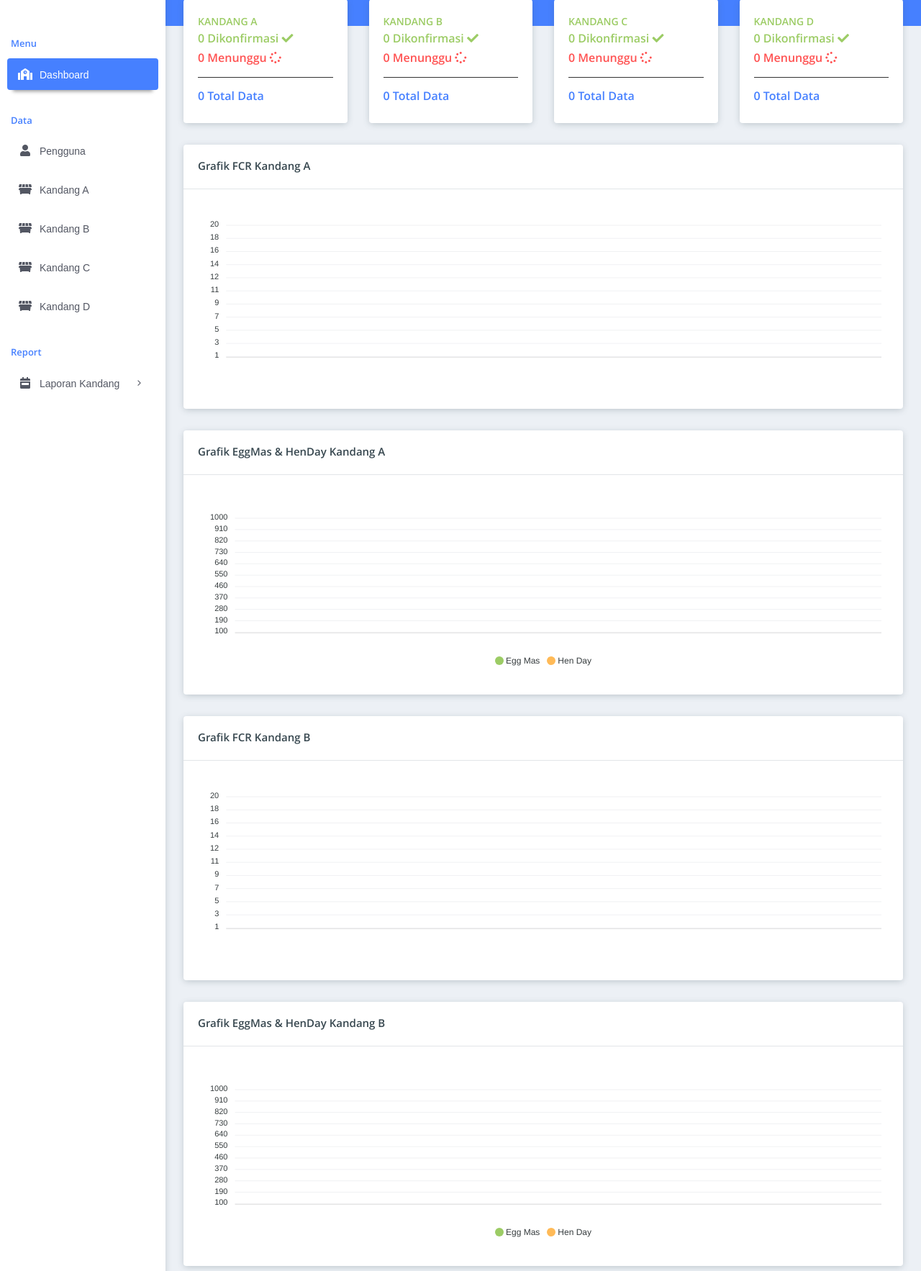
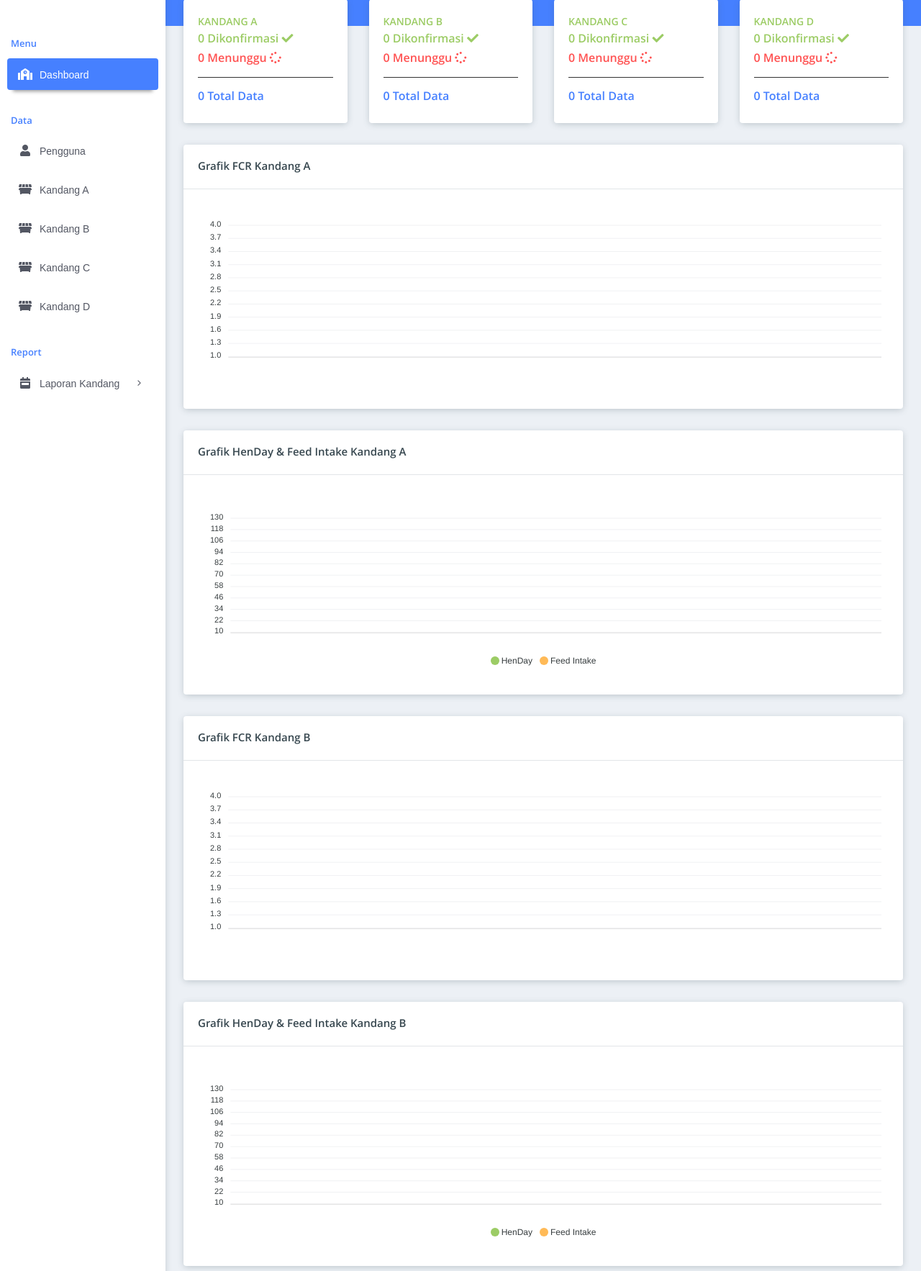
Before and after one commit to zainurroziqin/BUSF-WEB, a PHP site: page /BUF/websites/Dashboard.php in a window 1280 px wide. Shown: the part 154-1920 px from the top of the page at 72% size. Run offline with PHP 8.4, Linux system fonts and the light colour scheme; the visitor is signed in with stand-in values (Sample User, id 1); data that the repository does not hold is empty; some web fonts are replaced.

Commit message:
mengedit besaran sisa

```diff
--- a/websites/Dashboard.php
+++ b/websites/Dashboard.php
@@ -195,7 +195,7 @@
             <div class="col-md-12">
                 <div class="card">
                     <div class="card-header">
-                        <h5>Grafik EggMas & HenDay Kandang A</h5>
+                        <h5>Grafik HenDay & Feed Intake Kandang A</h5>
                     </div>
                     <div class="card-body">
                         <div id="sales-chart-kandangA"></div>
@@ -217,7 +217,7 @@
             <div class="col-md-12">
                 <div class="card">
                     <div class="card-header">
-                        <h5>Grafik EggMas & HenDay Kandang B</h5>
+                        <h5>Grafik HenDay & Feed Intake Kandang B</h5>
                     </div>
                     <div class="card-body">
                         <div id="sales-chart-kandangB"></div>
@@ -239,7 +239,7 @@
             <div class="col-md-12">
                 <div class="card">
                     <div class="card-header">
-                        <h5>Grafik EggMas & HenDay Kandang C</h5>
+                        <h5>Grafik EHenDay & Feed Intake Kandang C</h5>
                     </div>
                     <div class="card-body">
                         <div id="sales-chart-kandangC"></div>
@@ -261,7 +261,7 @@
             <div class="col-md-12">
                 <div class="card">
                     <div class="card-header">
-                        <h5>Grafik EggMas & HenDay Kandang D</h5>
+                        <h5>Grafik HenDay & Feed Intake Kandang D</h5>
                     </div>
                     <div class="card-body">
                         <div id="sales-chart-kandangD"></div>
@@ -281,6 +281,19 @@
 
     $angka = array();
     $s = 1;
+
+    // $kandang_a= query("SELECT * FROM kandang_a WHERE keterangan = 'Terkonfirmasi'");
+
+    // foreach ($kandang_a as $row ):
+    //     $ade =  $row["sisa_1"]+$row["sisa_2"]+$row["sisa_3"]+$row["sisa_4"]+$row["sisa_5"]+$row["sisa_6"];
+    //     $total = $ade/1000;
+
+    // endforeach;
+
+
+
+
+
 
     $dataMinggu = array();
     $dataHenday = array();
@@ -336,18 +349,28 @@
         $GetFCRA[$i] = mysqli_fetch_array($dataFCRA[$i]);
         $FCRA[$i] = $GetFCRA[$i]['JumlahPakan']/$GetFCRA[$i]['JumlahBT'];
 
+        $dataSumSisaA[$i] = mysqli_query($conn, "SELECT SUM(sisa_1) AS sumSisa1, SUM(sisa_2) AS sumSisa2, SUM(sisa_3) AS sumSisa3, SUM(sisa_4) AS sumSisa4, SUM(sisa_5) AS sumSisa5, SUM(sisa_6) AS sumSisa6 FROM kandang_a WHERE id BETWEEN ".$angka[$i-1]." AND ".$angka[$i]);
+        $getSumSisaA[$i] = mysqli_fetch_array($dataSumSisaA[$i]);
+        $sumSisaA[$i] = ($getSumSisaA[$i]['sumSisa1']+$getSumSisaA[$i]['sumSisa2']+$getSumSisaA[$i]['sumSisa3']+$getSumSisaA[$i]['sumSisa4']+$getSumSisaA[$i]['sumSisa5']+$getSumSisaA[$i]['sumSisa6'])/1000;
+        $FIA[$i] = ($GetFCRA[$i]['JumlahPakan']-$sumSisaA[$i])/$jumlahAyamA*1000/7;
+
         $dataEMA[$i] = mysqli_query($conn, "SELECT SUM(berat_telur) AS JumlahBT FROM kandang_a WHERE id BETWEEN ".$angka[$i-1]." AND ".$angka[$i]);
         $GetEMA[$i] = mysqli_fetch_array($dataEMA[$i]);
         $EggMasA[$i] = $GetEMA[$i]['JumlahBT']/$jumlahAyamA * 1000;
 
         $dataHDA[$i] = mysqli_query($conn, "SELECT SUM(jumlah_telur) AS JumlahBT FROM kandang_a WHERE id BETWEEN ".$angka[$i-1]." AND ".$angka[$i]);
         $GetHDA[$i] = mysqli_fetch_array($dataHDA[$i]);
-        $HenDayA[$i] = $GetHDA[$i]['JumlahBT']/$jumlahAyamA * 100;
+        $HenDayA[$i] = $GetHDA[$i]['JumlahBT']/$jumlahAyamA * 100/7;
 
         //Data Chart Kandang B
         $dataFCRB[$i] = mysqli_query($conn, "SELECT SUM(pakan_total) AS JumlahPakan, SUM(berat_telur) AS JumlahBT FROM kandang_b WHERE id BETWEEN ".$angka[$i-1]." AND ".$angka[$i]);
         $GetFCRB[$i] = mysqli_fetch_array($dataFCRB[$i]);
         $FCRB[$i] = $GetFCRB[$i]['JumlahPakan']/$GetFCRB[$i]['JumlahBT'];
+
+        $dataSumSisaB[$i] = mysqli_query($conn, "SELECT SUM(sisa_1) AS sumSisa1, SUM(sisa_2) AS sumSisa2, SUM(sisa_3) AS sumSisa3, SUM(sisa_4) AS sumSisa4, SUM(sisa_5) AS sumSisa5, SUM(sisa_6) AS sumSisa6 FROM kandang_b WHERE id BETWEEN ".$angka[$i-1]." AND ".$angka[$i]);
+        $getSumSisaB[$i] = mysqli_fetch_array($dataSumSisaB[$i]);
+        $sumSisaB[$i] = ($getSumSisaB[$i]['sumSisa1']+$getSumSisaB[$i]['sumSisa2']+$getSumSisaB[$i]['sumSisa3']+$getSumSisaB[$i]['sumSisa4']+$getSumSisaB[$i]['sumSisa5']+$getSumSisaB[$i]['sumSisa6'])/1000;
+        $FIB[$i] = ($GetFCRB[$i]['JumlahPakan']-$sumSisaB[$i])/$jumlahAyamB*1000/7;
 
         $dataEMB[$i] = mysqli_query($conn, "SELECT SUM(berat_telur) AS JumlahBT FROM kandang_b WHERE id BETWEEN ".$angka[$i-1]." AND ".$angka[$i]);
         $GetEMB[$i] = mysqli_fetch_array($dataEMB[$i]);
@@ -355,12 +378,17 @@
 
         $dataHDB[$i] = mysqli_query($conn, "SELECT SUM(jumlah_telur) AS JumlahBT FROM kandang_b WHERE id BETWEEN ".$angka[$i-1]." AND ".$angka[$i]);
         $GetHDB[$i] = mysqli_fetch_array($dataHDB[$i]);
-        $HenDayB[$i] = $GetHDB[$i]['JumlahBT']/$jumlahAyamB * 100;
+        $HenDayB[$i] = $GetHDB[$i]['JumlahBT']/$jumlahAyamB * 100/7;
 
         //Data Chart Kandang C
         $dataFCRC[$i] = mysqli_query($conn, "SELECT SUM(pakan_total) AS JumlahPakan, SUM(berat_telur) AS JumlahBT FROM kandang_c WHERE id BETWEEN ".$angka[$i-1]." AND ".$angka[$i]);
         $GetFCRC[$i] = mysqli_fetch_array($dataFCRC[$i]);
         $FCRC[$i] = $GetFCRC[$i]['JumlahPakan']/$GetFCRC[$i]['JumlahBT'];
+
+        $dataSumSisaC[$i] = mysqli_query($conn, "SELECT SUM(sisa_1) AS sumSisa1, SUM(sisa_2) AS sumSisa2, SUM(sisa_3) AS sumSisa3, SUM(sisa_4) AS sumSisa4, SUM(sisa_5) AS sumSisa5, SUM(sisa_6) AS sumSisa6 FROM kandang_c WHERE id BETWEEN ".$angka[$i-1]." AND ".$angka[$i]);
+        $getSumSisaC[$i] = mysqli_fetch_array($dataSumSisaC[$i]);
+        $sumSisaC[$i] = ($getSumSisaC[$i]['sumSisa1']+$getSumSisaC[$i]['sumSisa2']+$getSumSisaC[$i]['sumSisa3']+$getSumSisaC[$i]['sumSisa4']+$getSumSisaC[$i]['sumSisa5']+$getSumSisaC[$i]['sumSisa6'])/1000;
+        $FIC[$i] = ($GetFCRC[$i]['JumlahPakan']-$sumSisaC[$i])/$jumlahAyamC*1000/7;
 
         $dataEMC[$i] = mysqli_query($conn, "SELECT SUM(berat_telur) AS JumlahBT FROM kandang_c WHERE id BETWEEN ".$angka[$i-1]." AND ".$angka[$i]);
         $GetEMC[$i] = mysqli_fetch_array($dataEMC[$i]);
@@ -368,12 +396,17 @@
 
         $dataHDC[$i] = mysqli_query($conn, "SELECT SUM(jumlah_telur) AS JumlahBT FROM kandang_c WHERE id BETWEEN ".$angka[$i-1]." AND ".$angka[$i]);
         $GetHDC[$i] = mysqli_fetch_array($dataHDC[$i]);
-        $HenDayC[$i] = $GetHDC[$i]['JumlahBT']/$jumlahAyamC * 100;
+        $HenDayC[$i] = $GetHDC[$i]['JumlahBT']/$jumlahAyamC * 100/7;
 
         //Data Chart Kandang D
         $dataFCRD[$i] = mysqli_query($conn, "SELECT SUM(pakan_total) AS JumlahPakan, SUM(berat_telur) AS JumlahBT FROM kandang_d WHERE id BETWEEN ".$angka[$i-1]." AND ".$angka[$i]);
         $GetFCRD[$i] = mysqli_fetch_array($dataFCRD[$i]);
         $FCRD[$i] = $GetFCRD[$i]['JumlahPakan']/$GetFCRD[$i]['JumlahBT'];
+
+        $dataSumSisaD[$i] = mysqli_query($conn, "SELECT SUM(sisa_1) AS sumSisa1, SUM(sisa_2) AS sumSisa2, SUM(sisa_3) AS sumSisa3, SUM(sisa_4) AS sumSisa4, SUM(sisa_5) AS sumSisa5, SUM(sisa_6) AS sumSisa6 FROM kandang_d WHERE id BETWEEN ".$angka[$i-1]." AND ".$angka[$i]);
+        $getSumSisaD[$i] = mysqli_fetch_array($dataSumSisaD[$i]);
+        $sumSisaD[$i] = ($getSumSisaD[$i]['sumSisa1']+$getSumSisaD[$i]['sumSisa2']+$getSumSisaD[$i]['sumSisa3']+$getSumSisaD[$i]['sumSisa4']+$getSumSisaD[$i]['sumSisa5']+$getSumSisaD[$i]['sumSisa6'])/1000;
+        $FID[$i] = ($GetFCRD[$i]['JumlahPakan']-$sumSisaD[$i])/$jumlahAyamD*1000/7;
 
         $dataEMD[$i] = mysqli_query($conn, "SELECT SUM(berat_telur) AS JumlahBT FROM kandang_d WHERE id BETWEEN ".$angka[$i-1]." AND ".$angka[$i]);
         $GetEMD[$i] = mysqli_fetch_array($dataEMD[$i]);
@@ -381,7 +414,8 @@
 
         $dataHDD[$i] = mysqli_query($conn, "SELECT SUM(jumlah_telur) AS JumlahBT FROM kandang_d WHERE id BETWEEN ".$angka[$i-1]." AND ".$angka[$i]);
         $GetHDD[$i] = mysqli_fetch_array($dataHDD[$i]);
-        $HenDayD[$i] = $GetHDD[$i]['JumlahBT']/$jumlahAyamC * 100;
+        $HenDayD[$i] = $GetHDD[$i]['JumlahBT']/$jumlahAyamC * 100/7;
+
 
     }
 
--- a/websites/komponen/closing-pages.php
+++ b/websites/komponen/closing-pages.php
@@ -89,21 +89,21 @@
                 curve: 'smooth'
             },
             series: [{
-                name: 'Egg Mas',
+                name: 'HenDay',
                 data: [<?php
-                    for($i = 1; $i <= count($EggMasA); $i++){
-                        echo round("$EggMasA[$i]",2);
-                        if($i < (count($EggMasA))){
+                    for($i = 1; $i <= count($HenDayA); $i++){
+                        echo round("$HenDayA[$i]",2);
+                        if($i < (count($HenDayA))){
                           echo ", ";
                         }
                     }
                 ?>]
             }, {
-                name: 'Hen Day',
+                name: 'Feed Intake',
                 data: [<?php
-                    for($i = 1; $i <= count($HenDayA); $i++){
-                        echo round("$HenDayA[$i]",2);
-                        if($i < (count($HenDayA))){
+                    for($i = 1; $i <= count($FIA); $i++){
+                        echo round("$FIA[$i]",2);
+                        if($i < (count($FIA))){
                           echo ", ";
                         }
                     }
@@ -130,8 +130,8 @@
                 borderColor: '#e2e5e885',
             },
             yaxis: {
-                min: 100,
-                max: 1000,
+                min: 10,
+                max: 130,
             }
         };
         var chart = new ApexCharts(document.querySelector("#sales-chart-kandangA"), options);
@@ -188,7 +188,7 @@
             },
             yaxis: {
                 min: 1,
-                max: 20,
+                max: 4,
             }
         };
         var chart = new ApexCharts(document.querySelector("#sales-chart-kandangA-FCR"), options);
@@ -214,21 +214,21 @@
                 curve: 'smooth'
             },
             series: [{
-                name: 'Egg Mas',
+                name: 'HenDay',
                 data: [<?php
-                    for($i = 1; $i <= count($EggMasB); $i++){
-                        echo round("$EggMasB[$i]",2);
-                        if($i < (count($EggMasB))){
+                    for($i = 1; $i <= count($HenDayB); $i++){
+                        echo round("$HenDayB[$i]",2);
+                        if($i < (count($HenDayB))){
                           echo ", ";
                         }
                     }
                 ?>]
             }, {
-                name: 'Hen Day',
+                name: 'Feed Intake',
                 data: [<?php
-                    for($i = 1; $i <= count($HenDayB); $i++){
-                        echo round("$HenDayB[$i]",2);
-                        if($i < (count($HenDayB))){
+                    for($i = 1; $i <= count($FIB); $i++){
+                        echo round("$FIB[$i]",2);
+                        if($i < (count($FIB))){
                           echo ", ";
                         }
                     }
@@ -255,8 +255,8 @@
                 borderColor: '#e2e5e885',
             },
             yaxis: {
-                min: 100,
-                max: 1000,
+                min: 10,
+                max: 130,
             }
         };
         var chart = new ApexCharts(document.querySelector("#sales-chart-kandangB"), options);
@@ -313,7 +313,7 @@
             },
             yaxis: {
                 min: 1,
-                max: 20,
+                max: 4,
             }
         };
         var chart = new ApexCharts(document.querySelector("#sales-chart-kandangB-FCR"), options);
@@ -338,21 +338,21 @@
                 curve: 'smooth'
             },
             series: [{
-                name: 'Egg Mas',
+                name: 'HenDay',
                 data: [<?php
-                    for($i = 1; $i <= count($EggMasC); $i++){
-                        echo round("$EggMasC[$i]",2);
-                        if($i < (count($EggMasC))){
+                    for($i = 1; $i <= count($HenDayC); $i++){
+                        echo round("$HenDayC[$i]",2);
+                        if($i < (count($HenDayC))){
                           echo ", ";
                         }
                     }
                 ?>]
             }, {
-                name: 'Hen Day',
+                name: 'Feed Intake',
                 data: [<?php
-                    for($i = 1; $i <= count($HenDayC); $i++){
-                        echo round("$HenDayC[$i]",2);
-                        if($i < (count($HenDayC))){
+                    for($i = 1; $i <= count($FIC); $i++){
+                        echo round("$FIC[$i]",2);
+                        if($i < (count($FIC))){
                           echo ", ";
                         }
                     }
@@ -379,8 +379,8 @@
                 borderColor: '#e2e5e885',
             },
             yaxis: {
-                min: 100,
-                max: 1000,
+                min: 10,
+                max: 130,
             }
         };
         var chart = new ApexCharts(document.querySelector("#sales-chart-kandangC"), options);
@@ -437,7 +437,7 @@
             },
             yaxis: {
                 min: 1,
-                max: 20,
+                max: 4,
             }
         };
         var chart = new ApexCharts(document.querySelector("#sales-chart-kandangC-FCR"), options);
@@ -462,21 +462,21 @@
                 curve: 'smooth'
             },
             series: [{
-                name: 'Egg Mas',
+                name: 'HenDay',
                 data: [<?php
-                    for($i = 1; $i <= count($EggMasD); $i++){
-                        echo round("$EggMasD[$i]",2);
-                        if($i < (count($EggMasD))){
+                    for($i = 1; $i <= count($HenDayD); $i++){
+                        echo round("$HenDayD[$i]",2);
+                        if($i < (count($HenDayD))){
                           echo ", ";
                         }
                     }
                 ?>]
             }, {
-                name: 'Hen Day',
+                name: 'Feed Intake',
                 data: [<?php
-                    for($i = 1; $i <= count($HenDayD); $i++){
-                        echo round("$HenDayD[$i]",2);
-                        if($i < (count($HenDayD))){
+                    for($i = 1; $i <= count($FID); $i++){
+                        echo round("$FID[$i]",2);
+                        if($i < (count($FID))){
                           echo ", ";
                         }
                     }
@@ -503,8 +503,8 @@
                 borderColor: '#e2e5e885',
             },
             yaxis: {
-                min: 100,
-                max: 1000,
+                min: 10,
+                max: 130,
             }
         };
         var chart = new ApexCharts(document.querySelector("#sales-chart-kandangD"), options);
@@ -561,7 +561,7 @@
             },
             yaxis: {
                 min: 1,
-                max: 20,
+                max: 4,
             }
         };
         var chart = new ApexCharts(document.querySelector("#sales-chart-kandangD-FCR"), options);
```
Also changed, not shown: websites/RkandangA.php (+17 -12 lines), websites/RkandangB.php (+17 -11 lines), websites/RkandangC.php (+17 -11 lines), websites/RkandangD.php (+18 -12 lines).
